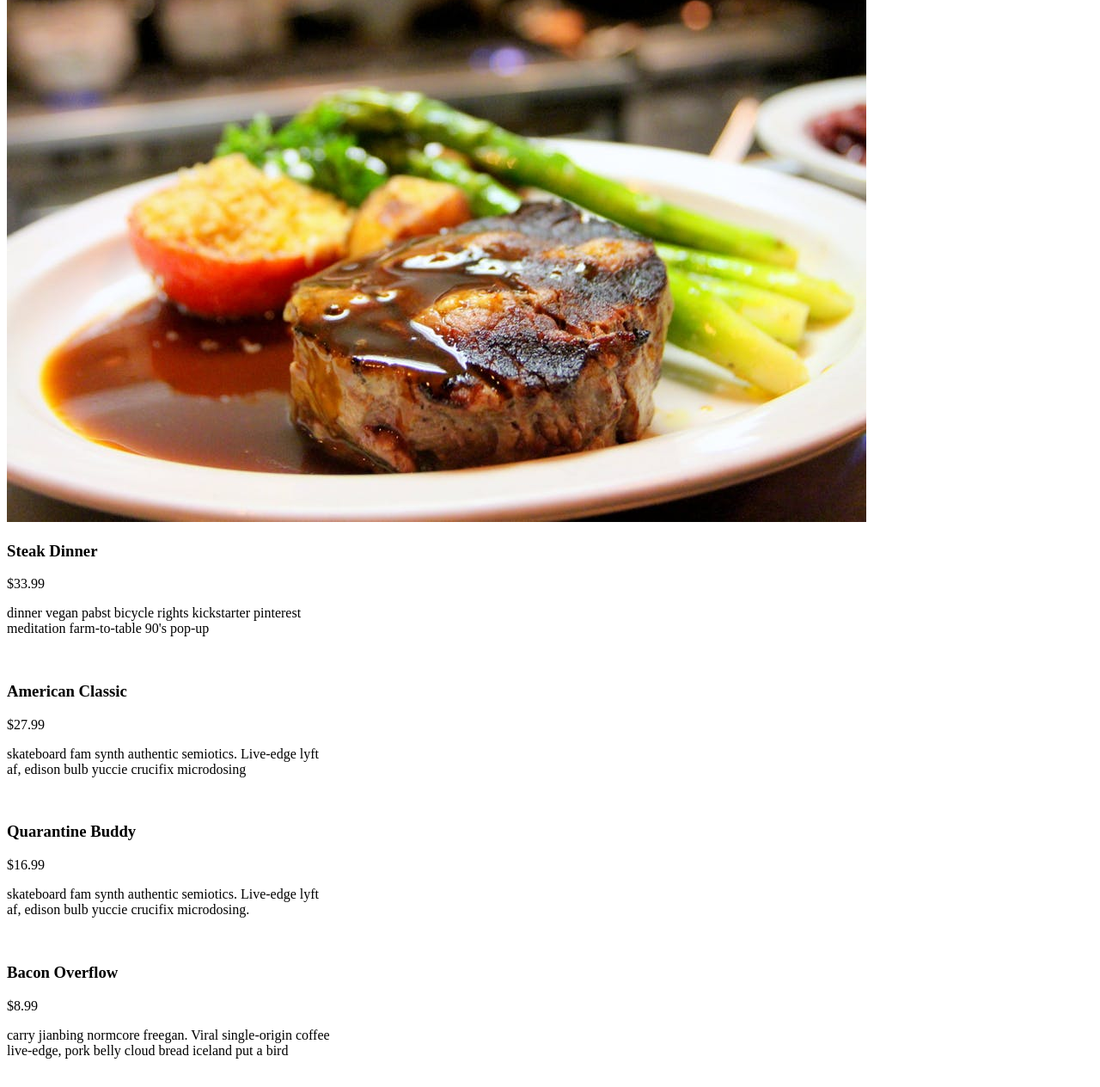
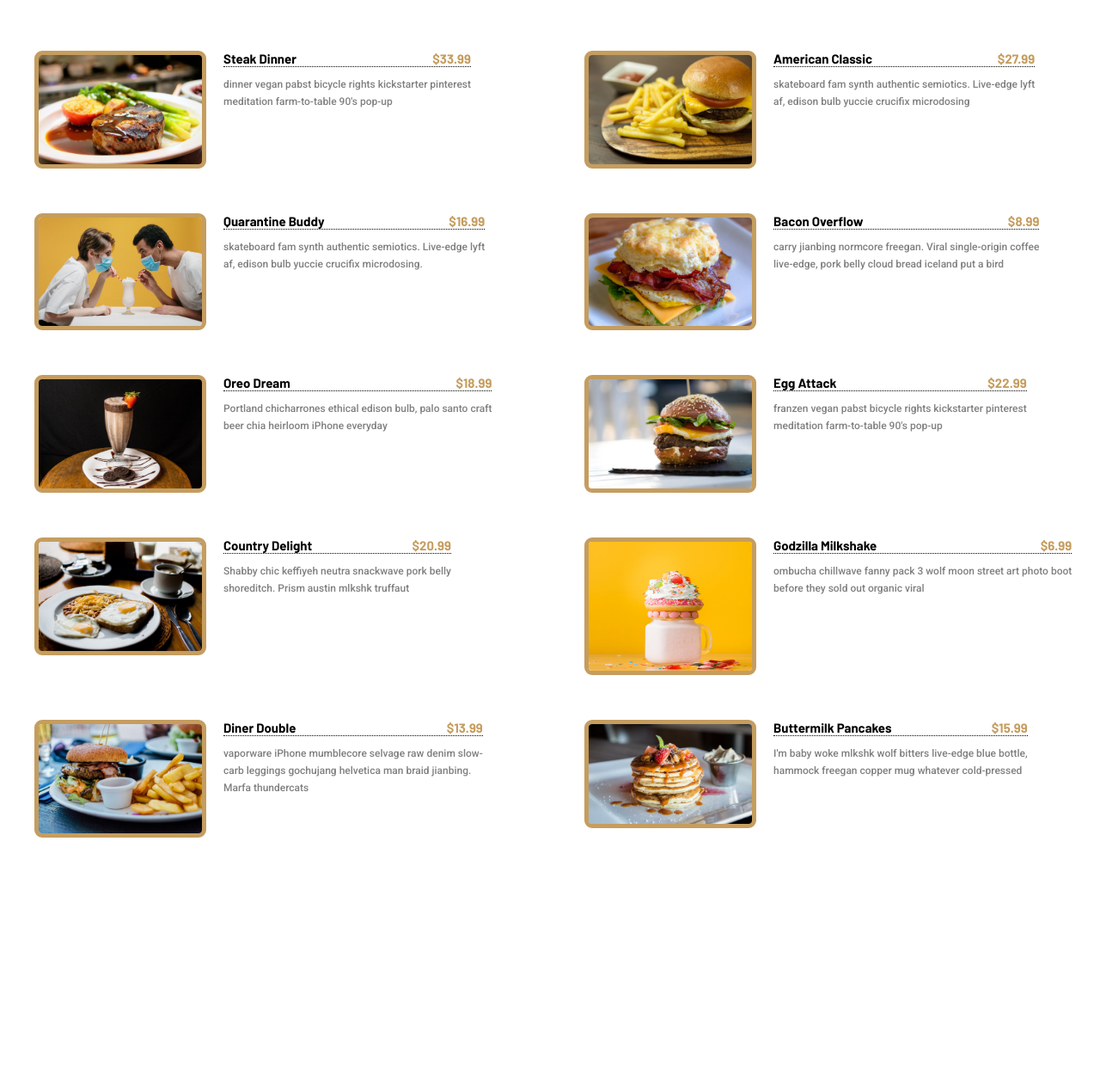
Before and after one commit to freakstefan/resturant-manu, a plain HTML site: page index.html in a window 1280 px wide. Shown: the part 217-1481 px from the top of the page at 86% size. After the commit the page ends 1193 px from the top, so only its background shows below. Drawn offline with Linux system fonts and the light colour scheme; the site is published under a folder, as on GitHub Pages, so addresses that start at the root find nothing.

Commit message:
Second Comment

```diff
--- a/index.html
+++ b/index.html
@@ -10,7 +10,7 @@
       href="https://fonts.googleapis.com/css2?family=Barlow:wght@500;600;700&family=Poppins:wght@500;600;700&family=Roboto:wght@500;700;900&display=swap"
       rel="stylesheet"
     />
-    <link rel="stylesheet" href="/style.css" />
+    <link rel="stylesheet" href="style.css" />
   </head>
   <body>
     <div class="main-div">
@@ -29,7 +29,7 @@
       <div class="main-container">
         <div class="container">
           <div class="steak-dinner">
-            <img src="./img/item-10.jpeg" alt="" class="image1" />
+            <img src="img/item-10.jpeg" alt="" class="image1" />
           </div>
 
           <div class="dinner">
@@ -46,7 +46,7 @@
 
         <div class="container">
           <div class="classic">
-            <img src="/img/item-8.jpeg" alt="" class="image1" />
+            <img src="img/item-8.jpeg" alt="" class="image1" />
           </div>
 
           <div class="American-classic">
@@ -64,7 +64,7 @@
 
         <div class="container">
           <div class="quarantine">
-            <img src="/img/item-9.jpeg" alt="" class="image1" />
+            <img src="img/item-9.jpeg" alt="" class="image1" />
           </div>
 
           <div class="buddy">
@@ -81,7 +81,7 @@
 
         <div class="container">
           <div class="bacon">
-            <img src="/img/item-7.jpeg" alt="" class="image1" />
+            <img src="img/item-7.jpeg" alt="" class="image1" />
           </div>
 
           <div class="overflow">
@@ -98,7 +98,7 @@
 
         <div class="container">
           <div class="dream">
-            <img src="/img/item-6.jpeg" alt="" class="image1" />
+            <img src="img/item-6.jpeg" alt="" class="image1" />
           </div>
 
           <div class="oreo">
@@ -115,7 +115,7 @@
 
         <div class="container">
           <div class="egg">
-            <img src="/img/item-5.jpeg" alt="" class="image1" />
+            <img src="img/item-5.jpeg" alt="" class="image1" />
           </div>
 
           <div class="attack">
@@ -132,7 +132,7 @@
 
         <div class="container">
           <div class="country">
-            <img src="/img/item-4.jpeg" alt="" class="image1" />
+            <img src="img/item-4.jpeg" alt="" class="image1" />
           </div>
 
           <div class="delight">
@@ -149,7 +149,7 @@
 
         <div class="container">
           <div class="godzilla">
-            <img src="/img/item-3.jpeg" alt="" class="image2" />
+            <img src="img/item-3.jpeg" alt="" class="image2" />
           </div>
 
           <div class="milkshake">
@@ -166,7 +166,7 @@
 
         <div class="container">
           <div class="diner-double">
-            <img src="/img/item-2.jpeg" alt="" class="image1" />
+            <img src="img/item-2.jpeg" alt="" class="image1" />
           </div>
 
           <div class="double">
@@ -184,7 +184,7 @@
 
         <div class="container">
           <div class="buttermilik">
-            <img src="/img/item-1.jpeg" alt="" class="image1" />
+            <img src="img/item-1.jpeg" alt="" class="image1" />
           </div>
 
           <div class="pancakes">
```
